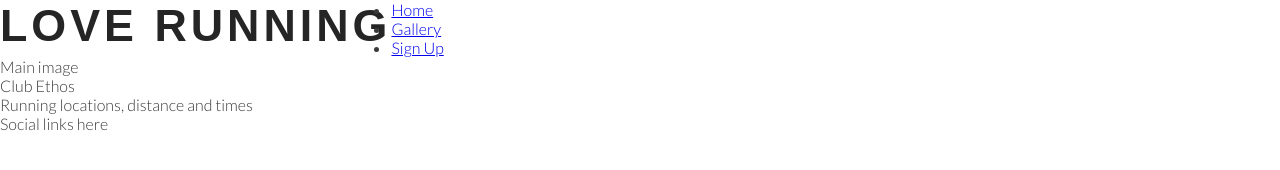
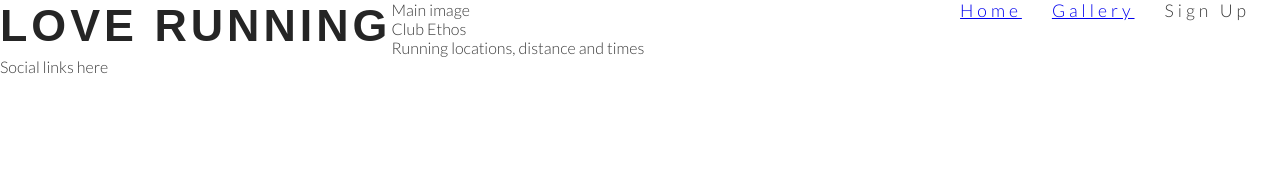
Before and after one commit to NaeemAlibhai/love-running, a plain HTML site: page index.html in a window 1280 px wide. Drawn offline with Linux system fonts and the light colour scheme; a web font is replaced by a local one.

Commit message:
Add navigation style, create ID menu

```diff
--- a/assets/css/style.css
+++ b/assets/css/style.css
@@ -20,3 +20,12 @@ h1, h2 {
     float: left;
     font-size: 280%;
 }
+#menu {
+    font-size: 110%;
+    letter-spacing: 4px;
+}
+#menu li {
+    float: right;
+    list-style-type: none;
+    margin-right: 30px;
+}
--- a/index.html
+++ b/index.html
@@ -17,15 +17,15 @@
             <h1 id="logo"> Love Running</h1>
         </a>
         <nav>
-            <ul>
+            <ul id="menu">
                 <li>
-                    <a href="index.html">Home</a>
+                    <a ref="#">Sign Up</a>
                 </li>
                 <li>
                     <a href="#">Gallery</a>
                 </li>
                 <li>
-                    <a href="#">Sign Up</a>
+                    <a href="index.html">Home</a>
                 </li>
             </ul>
         </nav>
```
